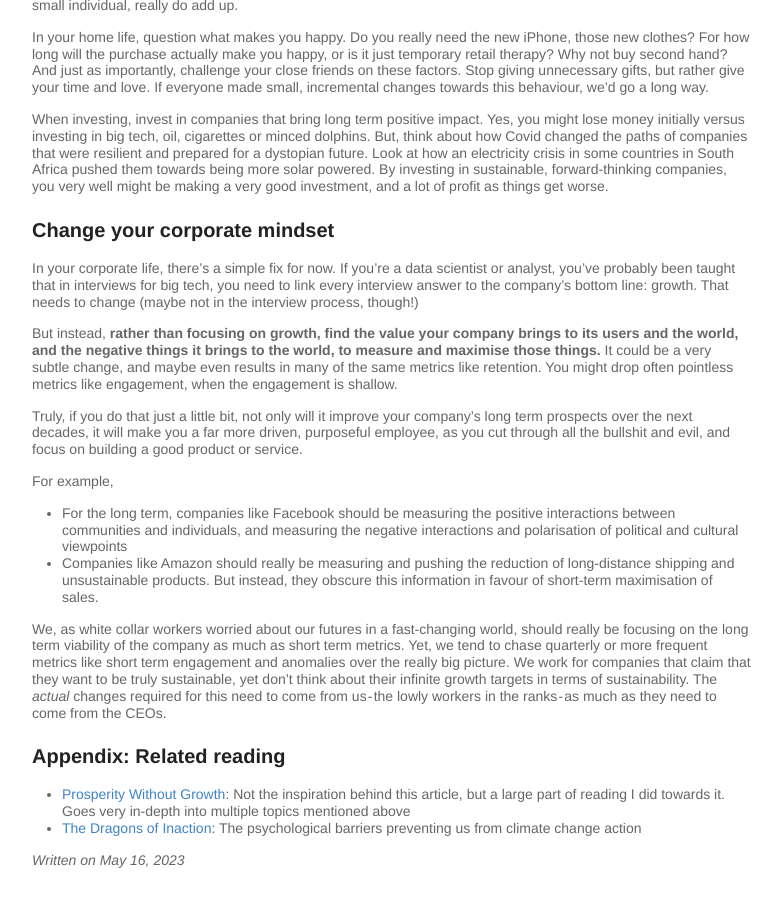
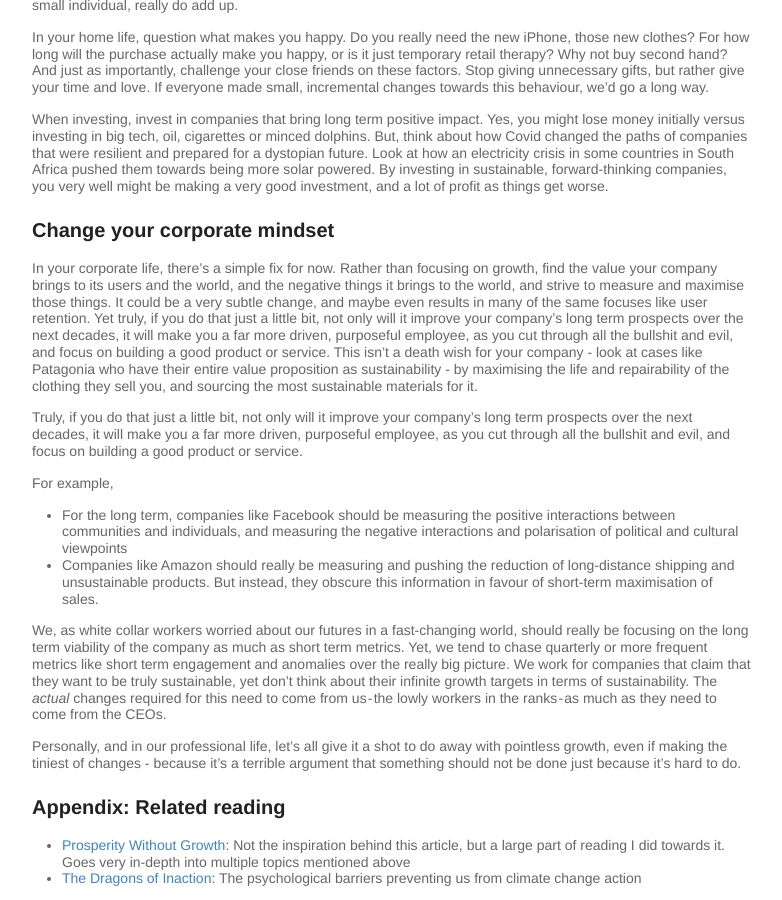
Before and after one commit to ryan-anderson-ds/ryan-anderson-ds.github.io, a Jekyll site: the page built from _posts/2023-05-16-Wrong-metric.md, in a window 1280 px wide and 900 px high, scrolled down 9266 px. Shown: the whole window, without its empty margins (248-1030 px from the left). Built offline with Jekyll 4.4.1, drawn with Linux system fonts in a browser that asks for light colours.

Commit message:
Update 2023-05-16-Wrong-metric.md

```diff
--- a/_posts/2023-05-16-Wrong-metric.md
+++ b/_posts/2023-05-16-Wrong-metric.md
@@ -218,9 +218,7 @@ When investing, invest in companies that bring long term positive impact. Yes, y
 
 ## Change your corporate mindset
 
-In your corporate life, there’s a simple fix for now. If you’re a data scientist or analyst, you’ve probably been taught that in interviews for big tech, you need to link every interview answer to the company’s bottom line: growth. That needs to change (maybe not in the interview process, though!)
-
-But instead, **rather than focusing on growth, find the value your company brings to its users and the world, and the negative things it brings to the world, to measure and maximise those things.** It could be a very subtle change, and maybe even results in many of the same metrics like retention. You might drop often pointless metrics like engagement, when the engagement is shallow.
+In your corporate life, there’s a simple fix for now. Rather than focusing on growth, find the value your company brings to its users and the world, and the negative things it brings to the world, and strive to measure and maximise those things. It could be a very subtle change, and maybe even results in many of the same focuses like user retention.  Yet truly, if you do that just a little bit, not only will it improve your company’s long term prospects over the next decades, it will make you a far more driven, purposeful employee, as you cut through all the bullshit and evil, and focus on building a good product or service. This isn’t a death wish for your company - look at cases like Patagonia who have their entire value proposition as sustainability - by maximising the life and repairability of the clothing they sell you, and sourcing the most sustainable materials for it.
 
 Truly, if you do that just a little bit, not only will it improve your company’s long term prospects over the next decades, it will make you a far more driven, purposeful employee, as you cut through all the bullshit and evil, and focus on building a good product or service.
 
@@ -231,7 +229,7 @@ For example,
 
 We, as white collar workers worried about our futures in a fast-changing world, should really be focusing on the long term viability of the company as much as short term metrics. Yet, we tend to chase quarterly or more frequent metrics like short term engagement and anomalies over the really big picture. We work for companies that claim that they want to be truly sustainable, yet don't think about their infinite growth targets in terms of sustainability. The _actual_ changes required for this need to come from us - the lowly workers in the ranks - as much as they need to come from the CEOs.
 
-
+Personally, and in our professional life, let’s all give it a shot to do away with pointless growth, even if making the tiniest of changes - because it’s a terrible argument that something should not be done just because it’s hard to do.
 
 ## Appendix: Related reading
 
```
